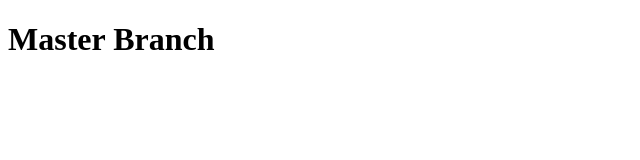
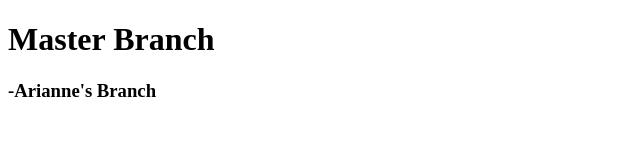
Before and after one commit to bltitus82/teamGit, a plain HTML site: page index.html in a window 1280 px wide. Shown: the whole page, without its empty margins (0-640 px from the left). Drawn offline with Linux system fonts and the light colour scheme.

Commit message:
first commit, second attempt

```diff
--- a/index.html
+++ b/index.html
@@ -8,5 +8,6 @@
 </head>
 <body>
     <h1>Master Branch</h1>
+    <h3>-Arianne's Branch</h3>
 </body>
 </html>
```
